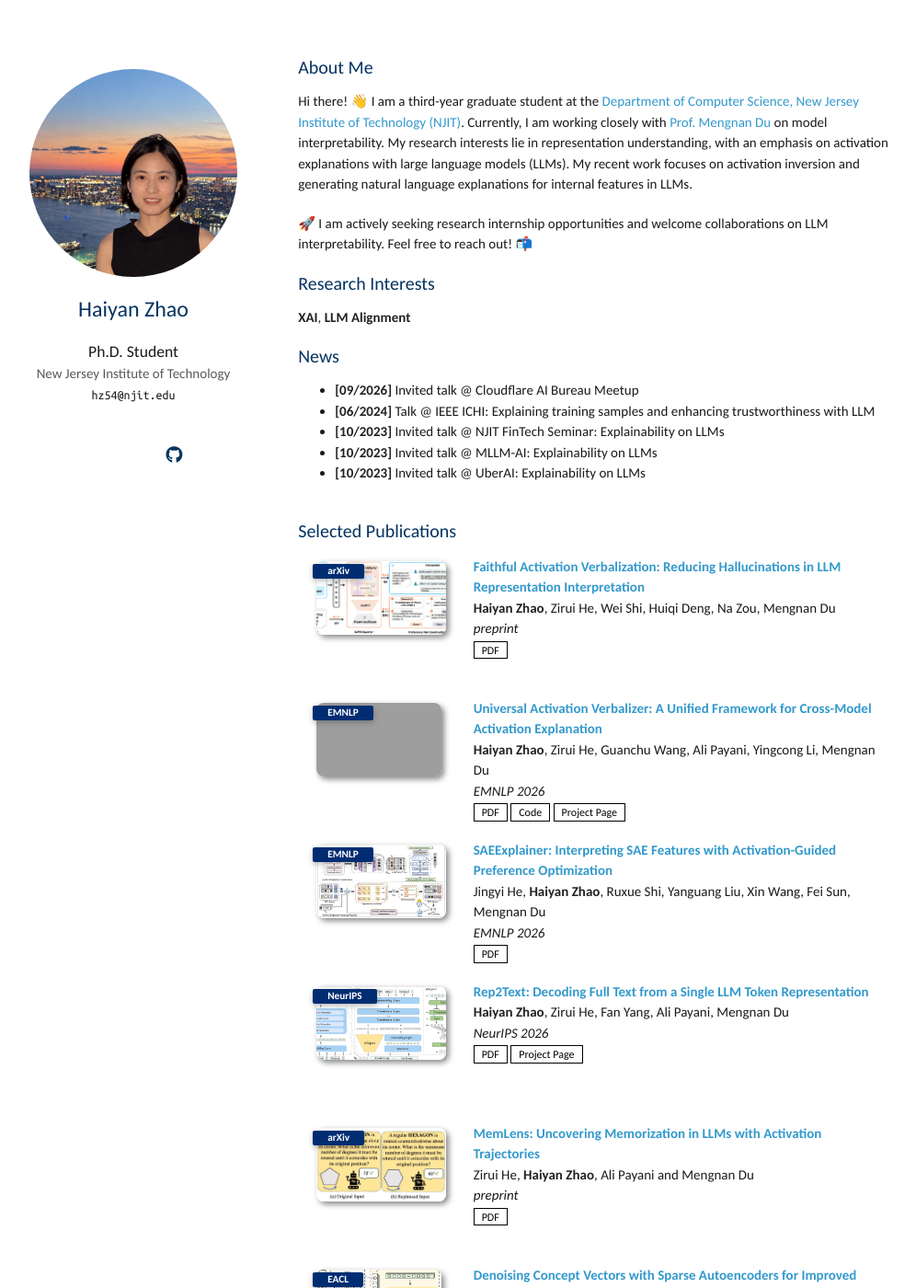
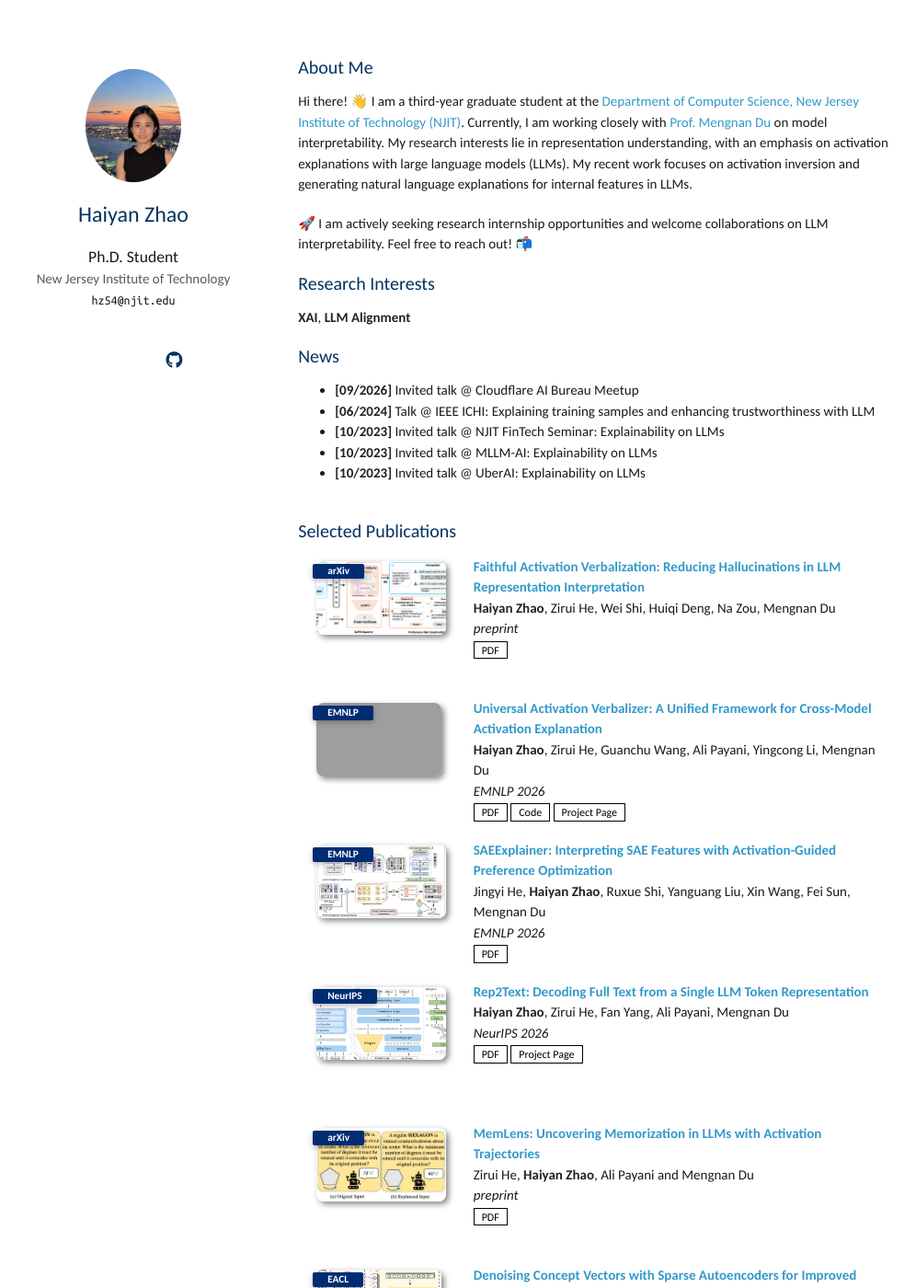
Before and after one commit to hy-zhao23/hy-zhao23.github.io, a Jekyll site: the page built from index.md, in a window 1280 px wide and 1400 px high. Shown: the whole window at 92% size, without its empty margins (143-1139 px from the left). Built offline with Jekyll 4.4.1, drawn with Linux system fonts in a browser that asks for light colours; nearby versions of some CDN libraries; a style sheet for code colours, icons or effects is not loaded; our own code applies the rules of GitHub Pages for plain Markdown files; grey boxes are pictures that could not be loaded.

Commit message:
refine profile avatar: smaller oval with full-width crop
- recrop profile photo from full-width source, slightly taller (500x575, 75KB)
- oval frame with 1:1.15 aspect ratio
- shrink avatar: 52% of sidebar on desktop, 135px / 105px on smaller screens

Co-Authored-By: Claude Opus 5.5 <noreply@anthropic.com>

```diff
--- a/_sass/minimal-light-no-dark-mode.scss
+++ b/_sass/minimal-light-no-dark-mode.scss
@@ -169,10 +169,10 @@ papertitle {
 
       .image.avatar img {
         border-radius: 100%;
-        width: 100%;
+        width: 52%;
         padding: 20px;
         box-sizing: border-box;
-        aspect-ratio: 1 / 1;
+        aspect-ratio: 1 / 1.15;
         object-fit: cover;
         object-position: center;
         // border: 1px solid #ddd;
@@ -425,7 +425,7 @@ footer {
 
    .image.avatar img {
         border-radius: 100%;
-        width: 260px;
+        width: 135px;
         padding:20px;
       }
   #head1o2 {
@@ -481,7 +481,7 @@ footer {
 
   .image.avatar img {
       border-radius: 100%;
-      width: 200px;
+      width: 105px;
       padding:20px;
   }
   #head1o2 {
--- a/_sass/minimal-light.scss
+++ b/_sass/minimal-light.scss
@@ -216,10 +216,10 @@ papertitle {
 
       .image.avatar img {
         border-radius: 100%;
-        width: 100%;
+        width: 52%;
         padding: 15px;
         box-sizing: border-box;
-        aspect-ratio: 1 / 1;
+        aspect-ratio: 1 / 1.15;
         object-fit: cover;
         object-position: center;
         // border: 1px solid #ddd;
@@ -501,7 +501,7 @@ footer {
 
    .image.avatar img {
         border-radius: 100%;
-        width: 260px;
+        width: 135px;
         padding: 15px;
       }
   #head1o2 {
@@ -557,7 +557,7 @@ footer {
 
   .image.avatar img {
       border-radius: 100%;
-      width: 200px;
+      width: 105px;
       padding:20px;
   }
   #head1o2 {
```
Also changed, not shown: assets/img/profile.jpg.
